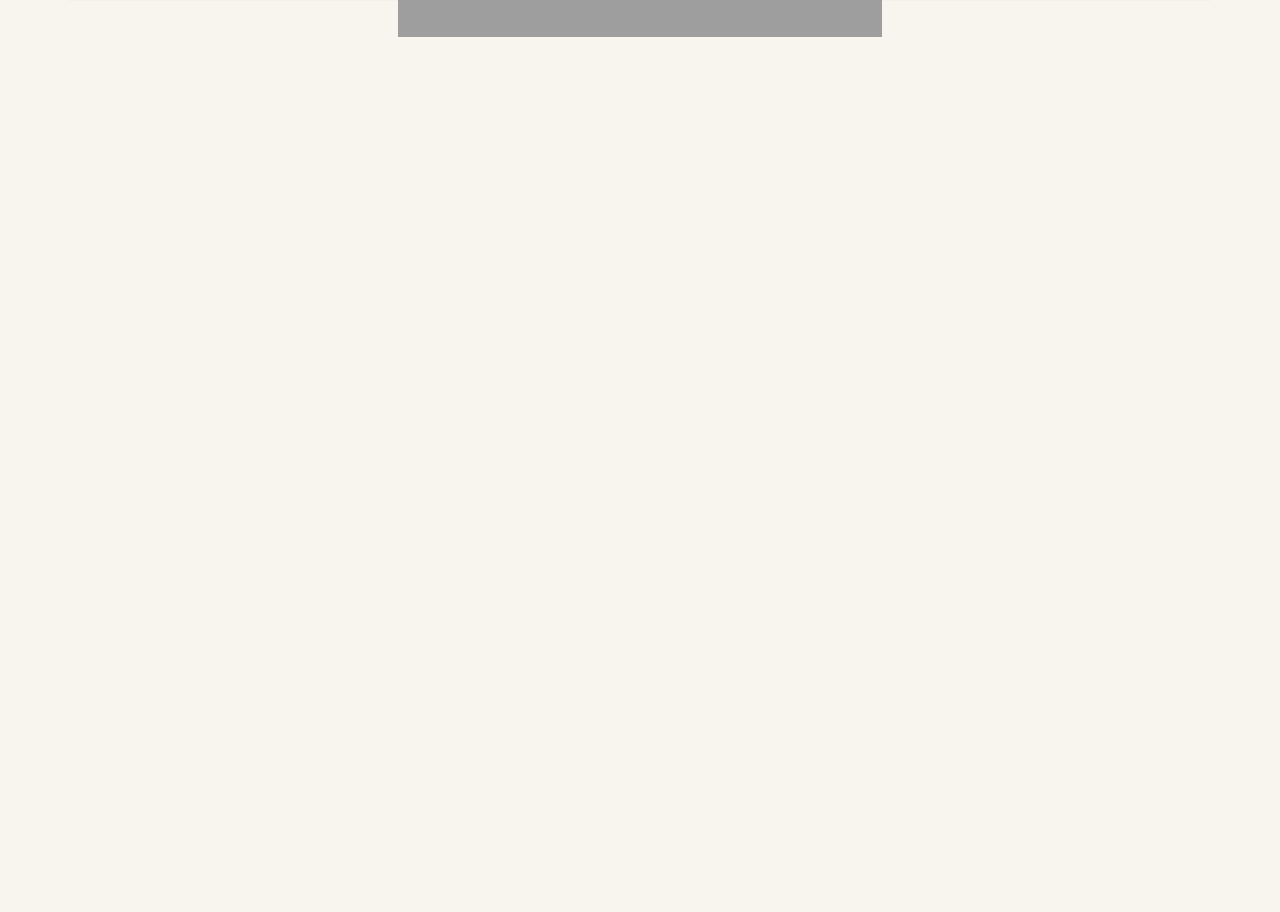
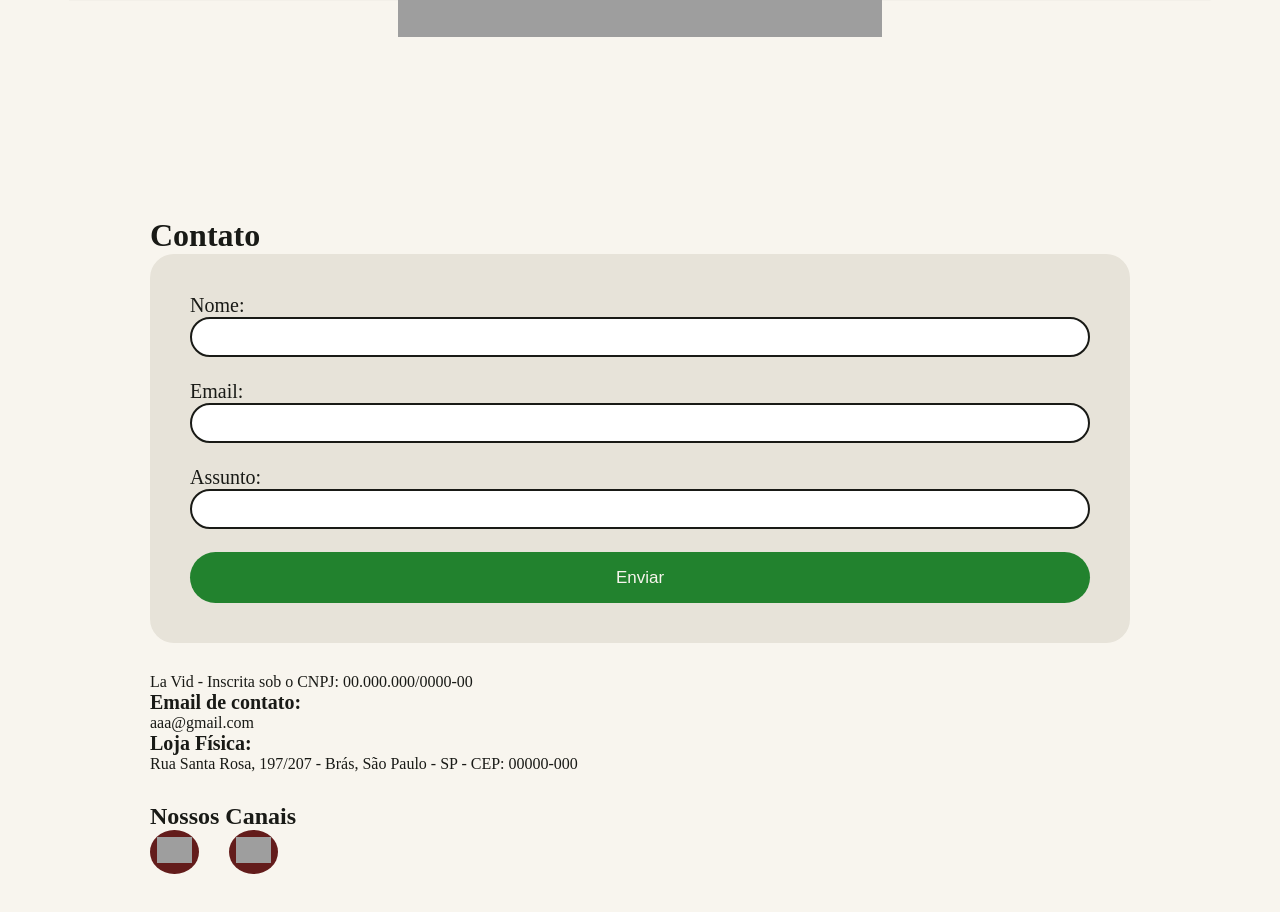
Before and after one commit to CamilTech/LaVid, a plain HTML site: page index.html in a window 1280 px wide. Shown: the part 580-1492 px from the top of the page. Before the commit the page ends 800 px from the top, so only its background shows below. Drawn offline with nearby package versions, Linux system fonts and the light colour scheme; grey boxes are pictures that could not be loaded.

Commit message:
Previa área de contato

```diff
--- a/assets/css/pages-css/index.css
+++ b/assets/css/pages-css/index.css
@@ -16,7 +16,6 @@ body {
 
 
 /* --- Carrossel --- */
-
 
 .espaço-banner {
   display: flex;
@@ -116,3 +115,71 @@ body {
     }
   }
 }
+
+
+/* --- Area de Contato --- */
+
+.area-contato {
+  padding: 150px;
+
+  .formas-contato {
+    display: grid;
+    gap: 30px;
+
+    & .formulario {
+      background-color: #E7E3D9;
+      border-radius: 1.5em;
+      padding: 40px;
+
+      & form {
+        font-size: 20px;
+
+        & input {
+          width: 100%;
+          min-height: 3em;
+          display: grid;
+          gap: 7px;
+          border-radius: 20px;
+          border: 2px solid var(--preto);
+        }
+
+
+        .enviar-btn {
+          font-size: 17px;
+          color: var(--branco);
+          background-color: var(--verde);
+          border-radius: 30px;
+          border-style: none;
+        }
+      }
+    }
+
+    & .informacoes-contato{
+      h6{
+        font-size: 20px;
+      }
+    }
+
+    & .canais-contato {
+      & .icons {
+        display: flex;
+        gap: 30px;
+
+        & .icon {
+          max-width: 5%;
+          max-height: 5%;
+          background-color: var(--vermelho);
+          border-radius: 50%;
+
+          & img {
+            width: 100%;
+            object-fit: cover;
+            padding: 15%;
+          }
+        }
+      }
+    }
+  }
+
+
+}
--- a/assets/js/index.js
+++ b/assets/js/index.js
@@ -65,7 +65,7 @@ prevBtn.addEventListener('click', () => {
   showSlide(current + 1);
 });
 
-// // autoplay opcional
-// setInterval(() => {
-//   showSlide(current + 1);
-// }, 7000); // muda a cada x segundos
+// autoplay opcional
+setInterval(() => {
+  showSlide(current + 1);
+}, 7000); // muda a cada x segundos
--- a/index.html
+++ b/index.html
@@ -40,8 +40,92 @@
       </div>
     </div>
 
+  </section>
 
-  </section>
+  <!-- Resolver Depois -->
+  <!-- <section class="banner-area">
+    <div class="banners">
+      <h1>Promoções</h1>
+
+      <div class="carrossel">
+        <section class="espaço-banner">
+          <div class="carousel">
+            <section class="carousel-slides">
+              <div class="slide active">
+                <img src="https://i.pinimg.com/736x/cb/87/e9/cb87e9fd308598d0a057448f2cdefb1e.jpg" alt="Imagem 5">
+              </div>
+
+              <div class="slide">
+                <img src="https://i.pinimg.com/1200x/76/77/c8/7677c8d6f05d3cb4ce46860537597e4c.jpg" alt="Imagem 6">
+              </div>
+
+              <div class="slide">
+                <img src="https://i.pinimg.com/736x/58/8c/59/588c59ab0e076f3c356ef3bdc13f0e45.jpg" alt="Imagem 7">
+              </div>
+            </section>
+
+            <button class="prev">‹</button>
+            <button class="next">›</button>
+          </div>
+        </section>
+      </div>
+    </div>
+
+
+  </section> -->
+
+  <!-- Vitrine (precisa de Banco) -->
+
+  <!-- Contato -->
+
+  <div class="area-contato">
+    <h1>Contato</h1>
+
+    <section class="formas-contato">
+      <div class="formulario">
+        <form action method="post">
+          <label for="nome">Nome: </label> <br>
+          <input type="text"> <br>
+
+          <label for="email">Email: </label> <br>
+          <input type="text"> <br>
+
+          <label for="assunto">Assunto: </label> <br>
+          <input type="text"> <br>
+
+          <input type="submit" value="Enviar" class="enviar-btn">
+        </form>
+      </div>
+
+      <div class="informacoes-contato">
+        <p>La Vid - Inscrita sob o CNPJ: 00.000.000/0000-00</p>
+
+        <h6>Email de contato:</h6>
+        <p>aaa@gmail.com</p>
+
+        <h6>Loja Física:</h6>
+        <p>Rua Santa Rosa, 197/207 - Brás, São Paulo - SP - CEP: 00000-000</p>
+      </div>
+
+      <div class="canais-contato">
+        <h2>Nossos Canais</h2>
+
+        <section class="icons">
+          <div class="icon">
+            <a href><img src="https://cdn-icons-png.flaticon.com/512/1384/1384031.png" alt></a>
+          </div>
+
+          <div class="icon">
+            <a href><img src="https://cdn-icons-png.flaticon.com/512/59/59439.png" alt></a>
+          </div>
+
+        </section>
+
+      </div>
+
+    </section>
+
+  </div>
 
   <script src="assets/js/index.js"></script>
 
```
